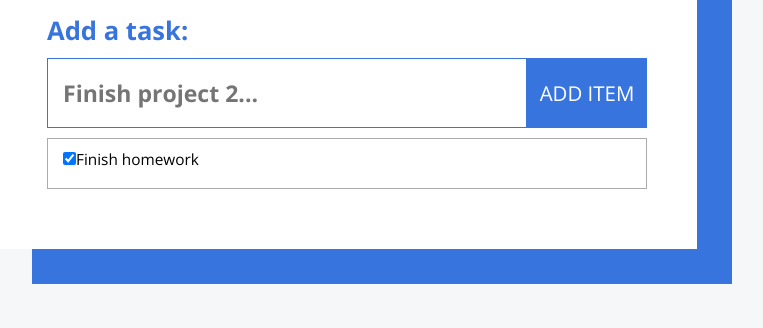
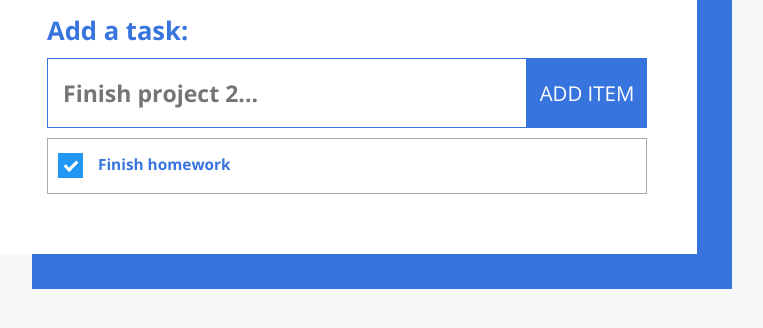
Before and after one commit to hushangni/jquery-todo-list, a plain HTML site: page index.html in a window 1280 px wide. Shown: the part 226-554 px from the top of the page, without its empty margins (293-1056 px from the left). Drawn offline with nearby package versions, Linux system fonts and the light colour scheme.

Commit message:
Adding styles for custome checkbox button

```diff
--- a/index.html
+++ b/index.html
@@ -18,7 +18,14 @@
 		</form>
 		<ul>
 			<!-- todo items  created here -->
-			<li><input type="checkbox" checked="checked"><span class="checkmark"></span>Finish homework</li>
+			<li>
+				<label>
+					Finish homework
+					<input type="checkbox" checked="checked">
+					<span class="checkmark"></span>
+				</label>
+			</li>
+
 		</ul>
 	</div>
 
--- a/styles.css
+++ b/styles.css
@@ -74,9 +74,14 @@ ul {
 
 li {
 	font-size: 0.6em;
-	padding: 10px 15px 18px;
+	padding: 15px 15px 18px;
 	border: 1px solid #ababab;
 	margin: 10px 0;
+	position: relative;
+	-webkit-user-select: none;
+	-moz-user-select: none;
+	-ms-user-select: none;
+	user-select: none;
 }
 
 li.completed {
@@ -84,7 +89,53 @@ li.completed {
 	color: #dcdee4;
 }
 
-li span {
-	display: inline-block;
-	width: ;
+li input {
+	position: absolute;
+	opacity: 0;
+	cursor: pointer;
 }
+
+.checkmark {
+	position: absolute;
+	top: 14px;
+	left: 10px;
+	height: 25px;
+	width: 25px;
+	background-color: #eee;
+}
+
+li:hover input ~ .checkmark {
+	background-color: #ccc;
+	cursor: pointer;
+}
+
+li input:checked ~ .checkmark {
+	background-color: #2196F3;
+}
+
+.checkmark:after {
+	content: "";
+	position: absolute;
+	display: none;
+}
+
+li input:checked ~ .checkmark:after {
+	display: block;
+}
+
+li .checkmark:after {
+	left: 9px;
+	top: 5px;
+	width: 5px;
+	height: 10px;
+	border: solid white;
+	border-width: 0 3px 3px 0;
+	-webkit-transform: rotate(45deg);
+	-ms-transform: rotate(45deg);
+	transform: rotate(45deg);
+}
+
+li label {
+	padding-top: 10px;
+	padding-left: 35px;
+}
```
